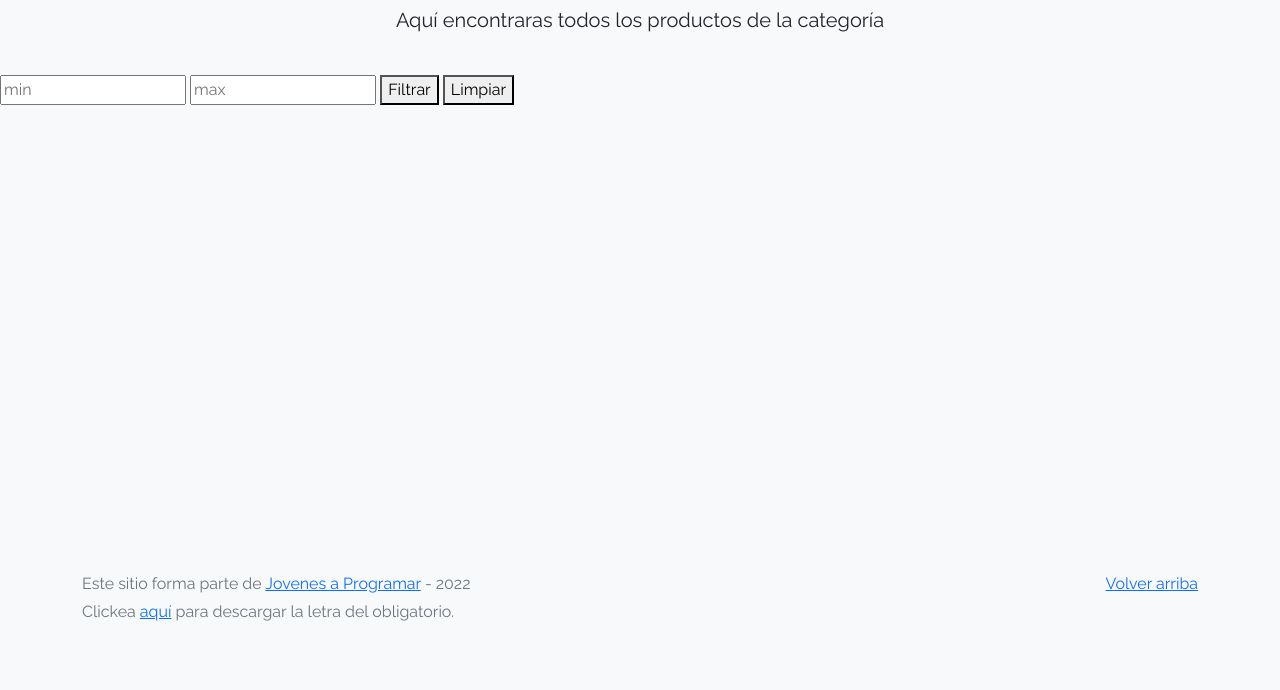
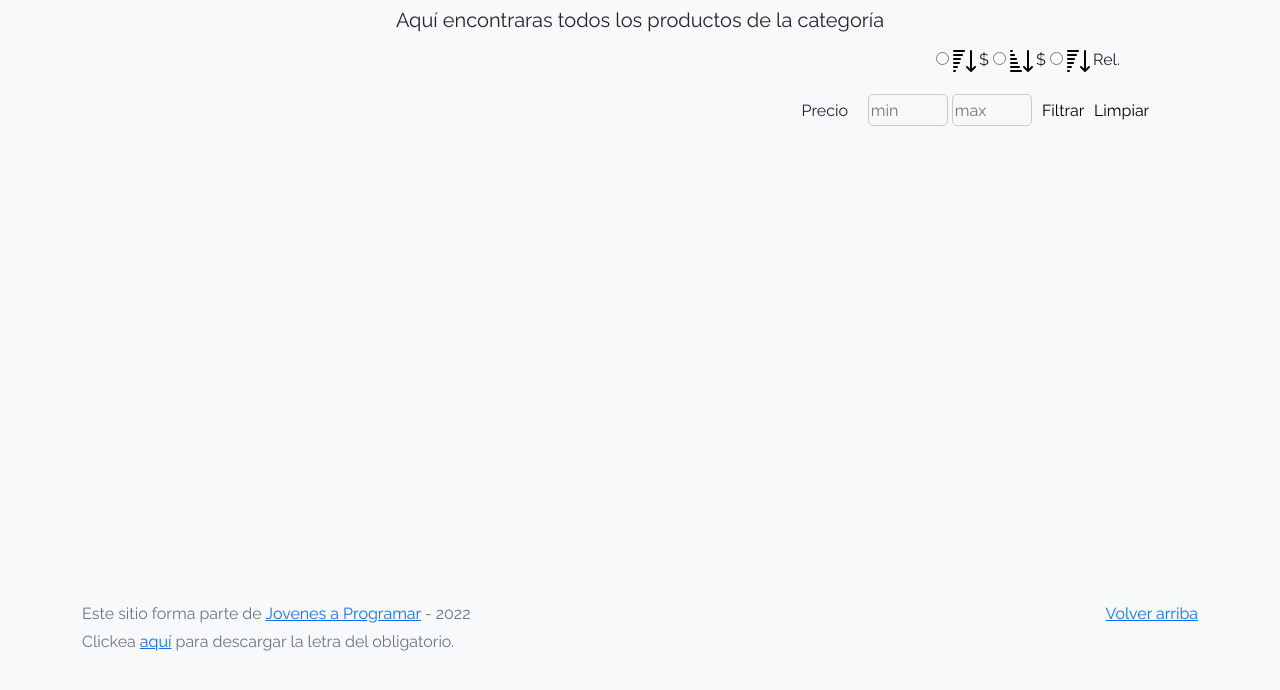
Before and after one commit to gonzalezmilagros/workspace-inicial, a plain HTML site: page products.html in a window 1280 px wide. Shown: the part 114-804 px from the top of the page. Drawn offline with Linux system fonts and the light colour scheme; no server answers.

Commit message:
2/9
pauta 3 del entregable 2

```diff
--- a/js/products.js
+++ b/js/products.js
@@ -63,6 +63,26 @@ document.addEventListener("DOMContentLoaded", function () {
 
     })
 
+    document.getElementById("sortPrecioDesc").addEventListener("click", function(){
+        listaProductos.sort(function (a, b) {
+            return parseInt(b.cost) - parseInt(a.cost);
+        })
+        mostrarProductos(listaProductos);
+    })
+
+    document.getElementById("sortPrecioAsc").addEventListener("click", function(){
+        listaProductos.sort(function (a, b) {
+            return parseInt(a.cost) - parseInt(b.cost);
+        })
+        mostrarProductos(listaProductos);
+    })
+
+    document.getElementById("sortRelevDesc").addEventListener("click", function(){
+        listaProductos.sort(function (a, b) {
+            return parseInt(b.soldCount) - parseInt(a.soldCount );
+        })
+        mostrarProductos(listaProductos);
+    })
 })
 
 
--- a/mystyles.css
+++ b/mystyles.css
@@ -6,7 +6,7 @@ body,html{
     width: 100%;
     height: 100%;
     position: relative;
-    background-color: #F8F9FB
+    background-color: #F8F9FB;
   }
 
   .login{
@@ -66,6 +66,10 @@ body,html{
 
   body{
     font-family: 'Raleway', serif !important;
+  }
+
+  .container-lista-productos{
+    position: relative; top: 4rem;
   }
 
   .card-lista-productos{
@@ -131,9 +135,41 @@ body,html{
 
 /* FILTROS */
 
-#orden-precio-relevancia{
-  color: red;
-  background-color: purple;
-  position: absolute; top: 20%; right: 30px;
+#filtros{
+  font-family:'Raleway', serif !important ;
+}
+
+#precio{
+  position: absolute; top: 13rem; right: 9rem;
 
 }
+
+.btn-controles{
+  font-size: medium;
+  width: 3rem;
+  height: 2rem;
+  border-color: #FAF7F7;
+  background-color: #FAF7F7;
+  border: none;
+}
+
+.min-max{
+  font-size: medium;
+  width: 5rem;
+  height: 2rem;
+  border-radius: 5px;
+  border: 1px solid #cacaca;
+  background-color: #FAF7F7;
+}
+
+.price{
+    position: absolute; top: 15%; right: 18rem;
+}
+
+#ordenar{
+  position: absolute; top: 10rem; right: 10rem; bottom: 2px;
+}
+
+.text-muted{
+  position: relative; top: 30px;
+}
--- a/products.html
+++ b/products.html
@@ -46,40 +46,21 @@
         <p class="p-subtitulo">Aquí encontraras todos los productos de la categoría</p>
     </div>
 
-  <!-- <nav id="filtros">
+<div id="filtros">
+  <div id="ordenar">
+    <input type="radio" id="sortPrecioDesc" class="button-orden"><label for="" class="estilo-img"><img src="img/descendente-flecha.png" alt="">$</label>
+    <input type="radio" id="sortPrecioAsc" class="button-orden"><label for="" class="estilo-img"><img src="img/ascendente-flecha.png" alt="">$</label>
+    <input type="radio" id="sortRelevDesc" class="button-orden"><label for="" class="estilo-img"><img src="img/descendente-flecha.png" alt="">Rel.</label>
+ </div>
+   <div id="precio">
+    <p class="price">Precio</p>
+      <input type="number" id="rango-min" placeholder="min" class="min-max">
+      <input type="number" id="rango-max" placeholder="max" class="min-max">
 
-    <div class="btn filtros-precio-relevancia">
-      <input type="radio" class="btn-pd" name="options" id="p-descendiente">
-      <label class="btn-orden" for="p-descendiente">P</label>
-      <input type="radio" class="btn-pa" name="options" id="p-ascendente">
-      <label class="btn-orden" for="p-ascendente">P</label>
-      <input type="radio" class="btn-rd" name="options" id="r-descendiente" checked>
-      <label class="btn btn-light" for="r-descendiente">R</label>
-    </div>
-    <div class="filtro-precio">
-      <div class="filtro-cantidad">
-        <p class="price-quantity">Precio</p>
-      </div>
-      <div class="filtro-min-max">
-        <input class="cant-precio" type="number" placeholder="min." id="rangoFiltroMenor">
-      </div>
-      <div class="filtro-min-max">
-        <input class="cant-precio" type="number" placeholder="máx." id="rangoFiltroMayor">
-      </div>
-      <div class="filtrar-limpiar">
-        <div class="btn-group" role="group">
-          <button class="btn-filtrar" id="rangoFiltro">Filtrar</button>
-          <button class="btn-limpiar-filtro" id="limpiarFiltro">Limpiar</button>
-        </div>
-      </div>
-    </div>
-  </nav> -->
-
-  <input type="number" id="rango-min" placeholder="min">
-  <input type="number" id="rango-max" placeholder="max">
-
-  <button id="filtrar">Filtrar</button>
-  <button id="limpiar">Limpiar</button>
+      <button id="filtrar" class="btn-controles">Filtrar</button>
+  <button id="limpiar" class="btn-controles">Limpiar</button>
+   </div>
+</div>
     <div id="listado">
       <p>
         <ul id="productos"></ul>
```
Also changed, not shown: img/ascendente-flecha.png (added), img/descendente-flecha.png (added).
